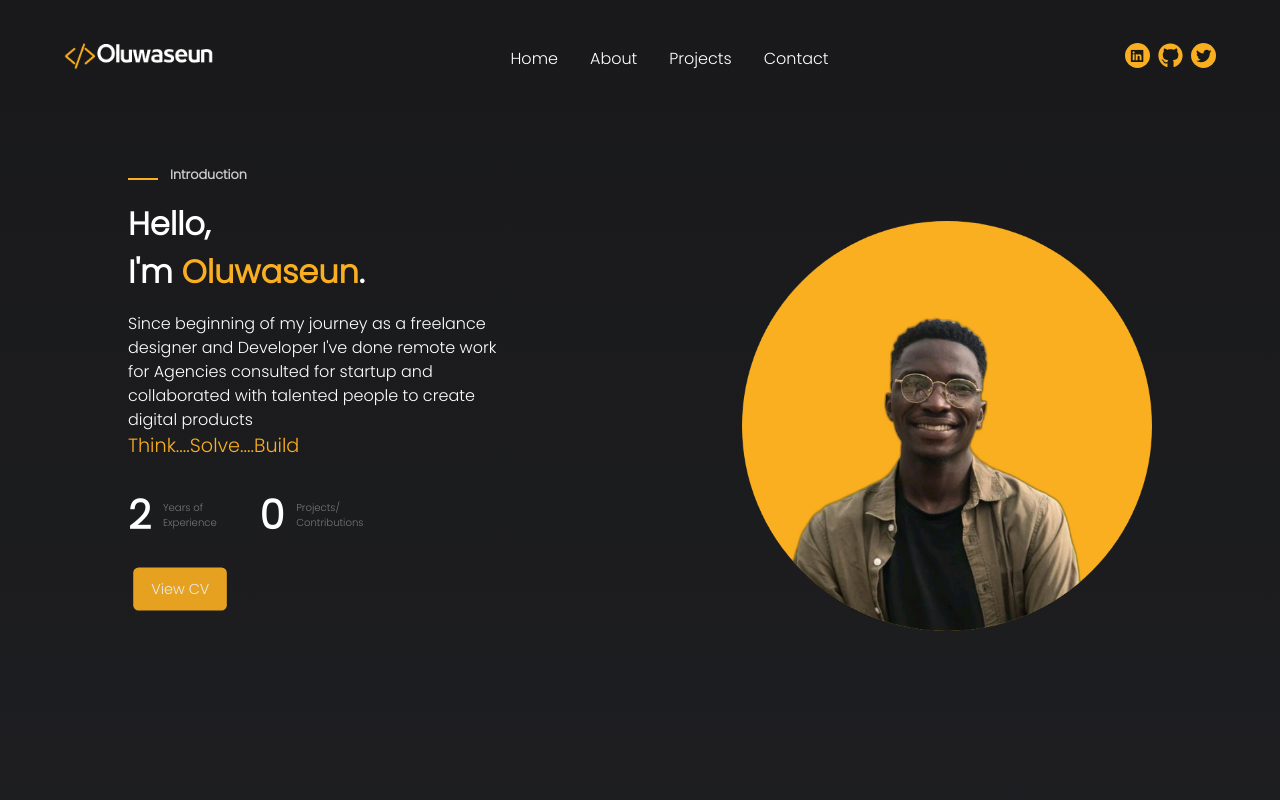
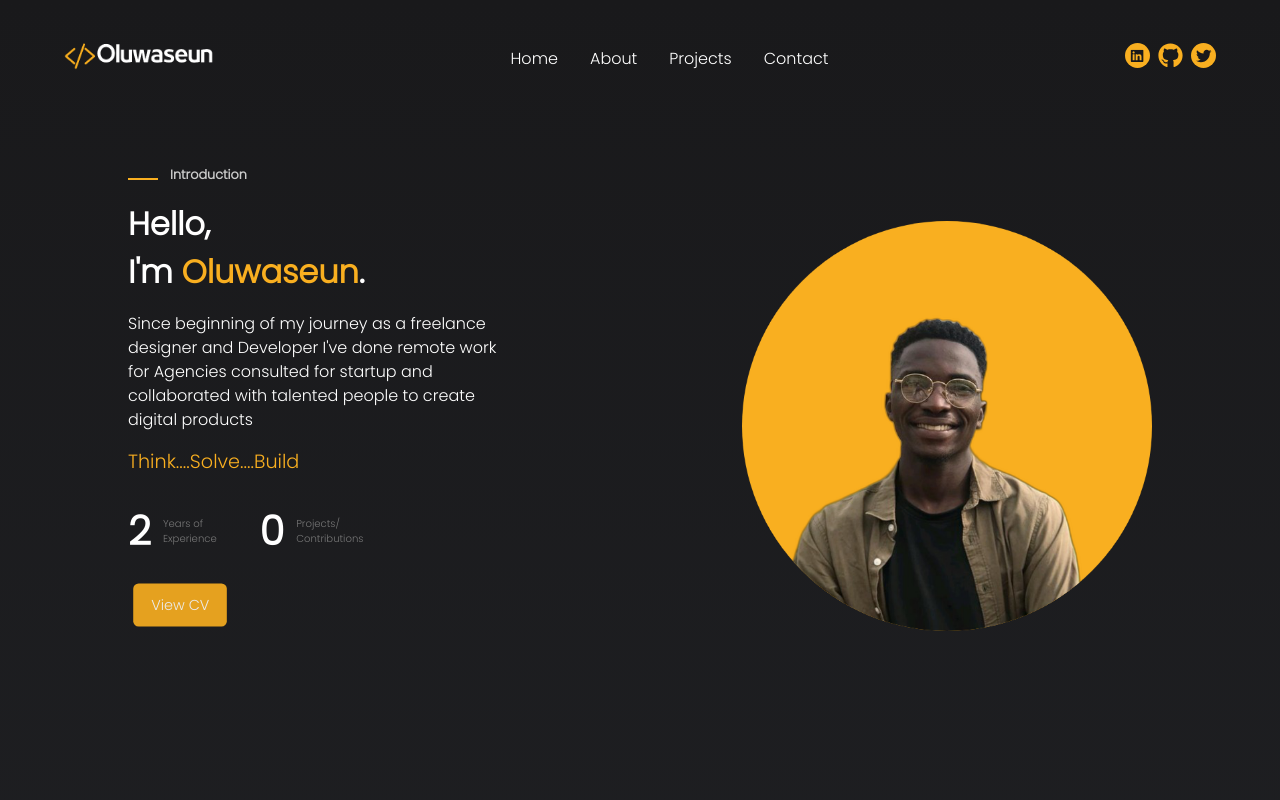
Before and after one commit to AboladeOluwaseun/my-portfolio-website, a Next.js app: page / in a window 1280 px wide. Shown: the top 800 px of the page. Built offline with nearby package versions, Linux system fonts and the light colour scheme; no server answers.

Commit message:
overflow-x hero section

```diff
--- a/components/HeroSection/index.js
+++ b/components/HeroSection/index.js
@@ -52,7 +52,7 @@ const Hero = ({ children }) => {
   return (
     <>
       <div
-        className={`max-w-[80%] overflow-y-hidden  sm:max-w-[70%] md:max-w-[80%] relative mx-auto mt-16 py-4 lmd:mt-8 min-h-[100vh] lmd:min-h-[70vh] flex items-start  space-y-14 md:flex-row lmd:max-w-[80%]  flex-col `}
+        className={`max-w-[80%]  sm:max-w-[70%] md:max-w-[80%] relative mx-auto mt-16 py-4 lmd:mt-8 min-h-[100vh] lmd:min-h-[70vh] flex items-start  space-y-14 md:flex-row lmd:max-w-[80%]  flex-col `}
       >
         <motion.div
           variants={containerVariant}
@@ -86,7 +86,7 @@ const Hero = ({ children }) => {
               and collaborated with talented people to create digital products
             </motion.div>
 
-            <motion.span
+            <motion.div
               transition={{ duration: 2 }}
               variants={childVariant}
               whileInView={{
@@ -96,7 +96,7 @@ const Hero = ({ children }) => {
               className="text-[1.2rem] mt-4 text-yellow"
             >
               {usersInfo.subTitle}
-            </motion.span>
+            </motion.div>
           </div>
 
           <div data-aos="fade-left" className="flex items-center  mt-6">
--- a/components/Intro/index.js
+++ b/components/Intro/index.js
@@ -25,7 +25,7 @@ export default function Intro() {
               <Heading heading={"My Skills"} />
             </motion.div>
 
-            <motion.div className=" flex flex-col sm:flex-row  items-center justify-between ">
+            <motion.div className=" flex flex-col sm:flex-row items-center justify-between ">
               <IntroCards data={skills} />
             </motion.div>
           </div>
```
